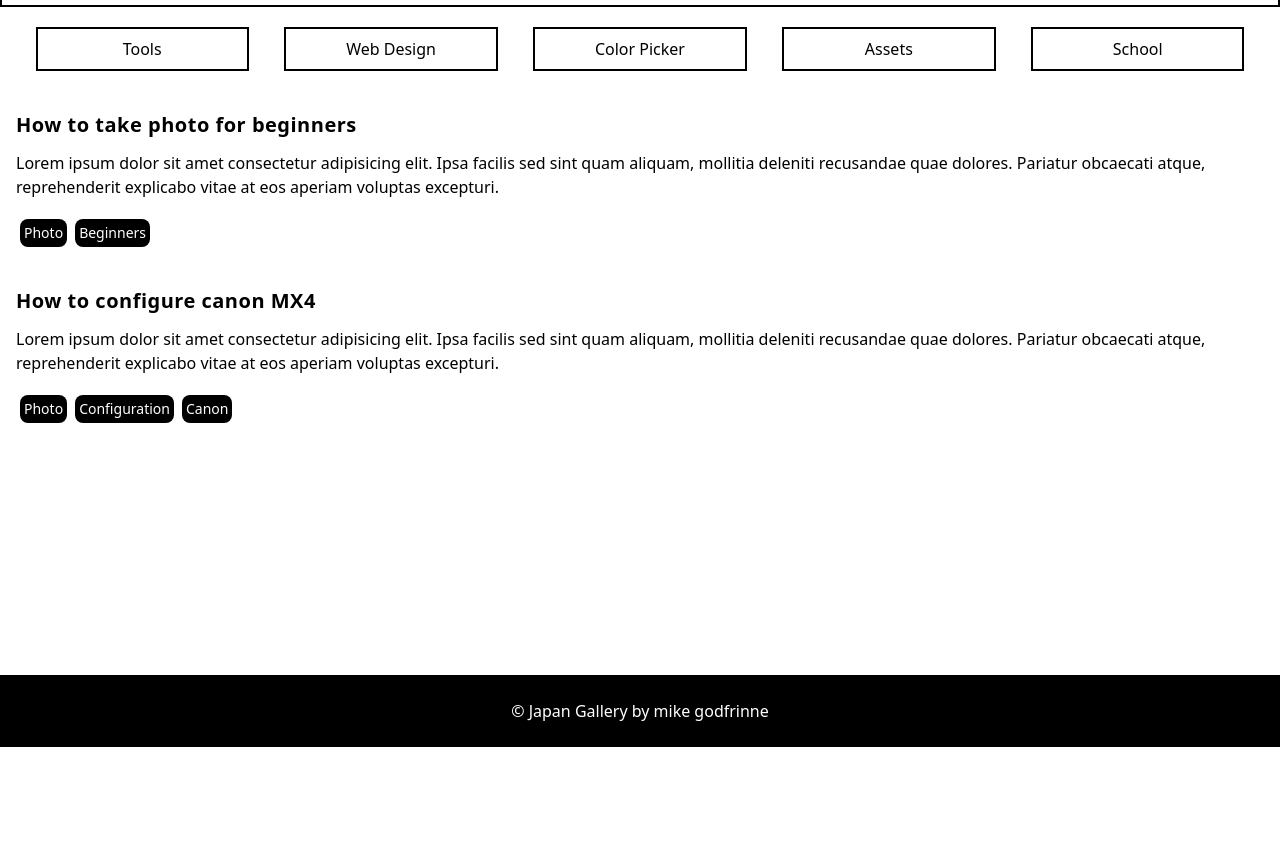
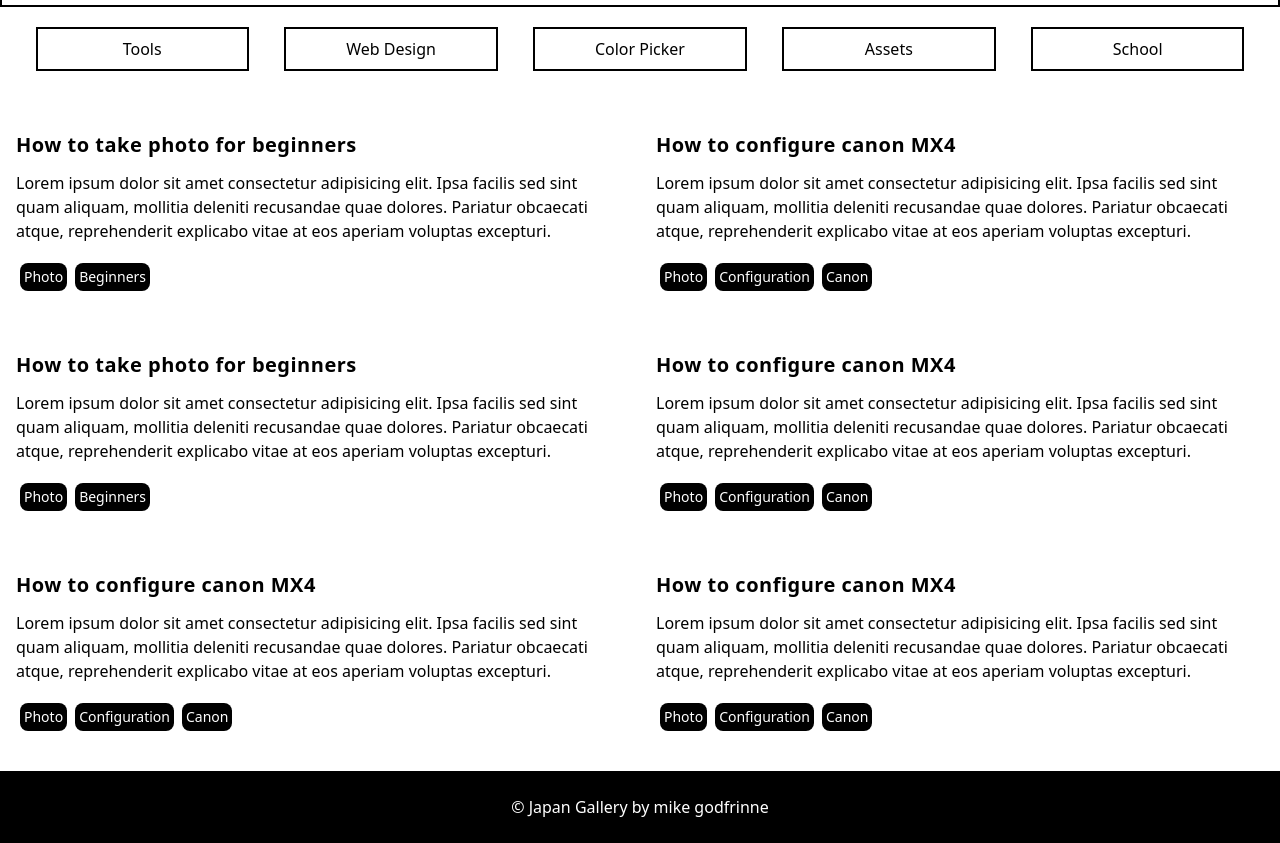
Before and after one commit to MNKPP/japan_gallery, a website built with Parcel: page src/index.html in a window 1280 px wide. Shown: the part 53-896 px from the top of the page. Before the commit the page ends 800 px from the top, so only its background shows below. Built offline with nearby package versions, Linux system fonts and the light colour scheme.

Commit message:
Created responsive index

```diff
--- a/src/assets/css/style.scss
+++ b/src/assets/css/style.scss
@@ -55,8 +55,12 @@
 			}
 		}
 
+		#articles {
+			@apply mb-10 flex flex-col items-center justify-center lg:grid lg:place-content-center lg:grid-cols-2 xl:place-content-center;
+
+
 		#description {
-			@apply mt-10 px-4;
+			@apply mt-10 px-4 max-w-2xl;
 
 			.tickets {
 				@apply mt-5 flex justify-start;
@@ -68,6 +72,7 @@
 			h1 {
 				@apply mb-3;
 			}
+		}
 		}
 	}
 	// THEME
@@ -89,7 +94,7 @@
 				@apply flex justify-center items-center md:justify-between;
 
 				i {
-					@apply mr-5 text-2xl;
+					@apply mr-5 text-2xl cursor-pointer hover:text-yellow-400;
 				}
 
 				p {
--- a/src/index.html
+++ b/src/index.html
@@ -33,15 +33,17 @@
 					</ul>
 				</section>
 
+				<section id="articles">
 					<section id="description">
 						<div class="text-content">
 							<h1>How to take photo for beginners</h1>
 							<p>
-							Lorem ipsum dolor sit amet consectetur adipisicing
-							elit. Ipsa facilis sed sint quam aliquam, mollitia
-							deleniti recusandae quae dolores. Pariatur obcaecati
-							atque, reprehenderit explicabo vitae at eos aperiam
-							voluptas excepturi.
+								Lorem ipsum dolor sit amet consectetur
+								adipisicing elit. Ipsa facilis sed sint quam
+								aliquam, mollitia deleniti recusandae quae
+								dolores. Pariatur obcaecati atque, reprehenderit
+								explicabo vitae at eos aperiam voluptas
+								excepturi.
 							</p>
 						</div>
 						<div class="tickets">
@@ -54,11 +56,12 @@
 						<div class="text-content">
 							<h1>How to configure canon MX4</h1>
 							<p>
-							Lorem ipsum dolor sit amet consectetur adipisicing
-							elit. Ipsa facilis sed sint quam aliquam, mollitia
-							deleniti recusandae quae dolores. Pariatur obcaecati
-							atque, reprehenderit explicabo vitae at eos aperiam
-							voluptas excepturi.
+								Lorem ipsum dolor sit amet consectetur
+								adipisicing elit. Ipsa facilis sed sint quam
+								aliquam, mollitia deleniti recusandae quae
+								dolores. Pariatur obcaecati atque, reprehenderit
+								explicabo vitae at eos aperiam voluptas
+								excepturi.
 							</p>
 						</div>
 						<div class="tickets">
@@ -66,6 +69,83 @@
 							<p>Configuration</p>
 							<p>Canon</p>
 						</div>
+					</section>
+
+					<section id="description">
+						<div class="text-content">
+							<h1>How to take photo for beginners</h1>
+							<p>
+								Lorem ipsum dolor sit amet consectetur
+								adipisicing elit. Ipsa facilis sed sint quam
+								aliquam, mollitia deleniti recusandae quae
+								dolores. Pariatur obcaecati atque, reprehenderit
+								explicabo vitae at eos aperiam voluptas
+								excepturi.
+							</p>
+						</div>
+						<div class="tickets">
+							<p>Photo</p>
+							<p>Beginners</p>
+						</div>
+					</section>
+
+					<section id="description">
+						<div class="text-content">
+							<h1>How to configure canon MX4</h1>
+							<p>
+								Lorem ipsum dolor sit amet consectetur
+								adipisicing elit. Ipsa facilis sed sint quam
+								aliquam, mollitia deleniti recusandae quae
+								dolores. Pariatur obcaecati atque, reprehenderit
+								explicabo vitae at eos aperiam voluptas
+								excepturi.
+							</p>
+						</div>
+						<div class="tickets">
+							<p>Photo</p>
+							<p>Configuration</p>
+							<p>Canon</p>
+						</div>
+					</section>
+
+					<section id="description">
+						<div class="text-content">
+							<h1>How to configure canon MX4</h1>
+							<p>
+								Lorem ipsum dolor sit amet consectetur
+								adipisicing elit. Ipsa facilis sed sint quam
+								aliquam, mollitia deleniti recusandae quae
+								dolores. Pariatur obcaecati atque, reprehenderit
+								explicabo vitae at eos aperiam voluptas
+								excepturi.
+							</p>
+						</div>
+						<div class="tickets">
+							<p>Photo</p>
+							<p>Configuration</p>
+							<p>Canon</p>
+						</div>
+					</section>
+
+					<section id="description">
+						<div class="text-content">
+							<h1>How to configure canon MX4</h1>
+							<p>
+								Lorem ipsum dolor sit amet consectetur
+								adipisicing elit. Ipsa facilis sed sint quam
+								aliquam, mollitia deleniti recusandae quae
+								dolores. Pariatur obcaecati atque, reprehenderit
+								explicabo vitae at eos aperiam voluptas
+								excepturi.
+							</p>
+						</div>
+						<div class="tickets">
+							<p>Photo</p>
+							<p>Configuration</p>
+							<p>Canon</p>
+						</div>
+					</section>
+				</section>
 			</section>
 			</main>
 
```
Also changed, not shown: dist/index.html, src/assets/svg/favorite-rate-svgrepo-com.svg (added), 2 other files. Lines whose indentation alone changed are shown as unchanged.
